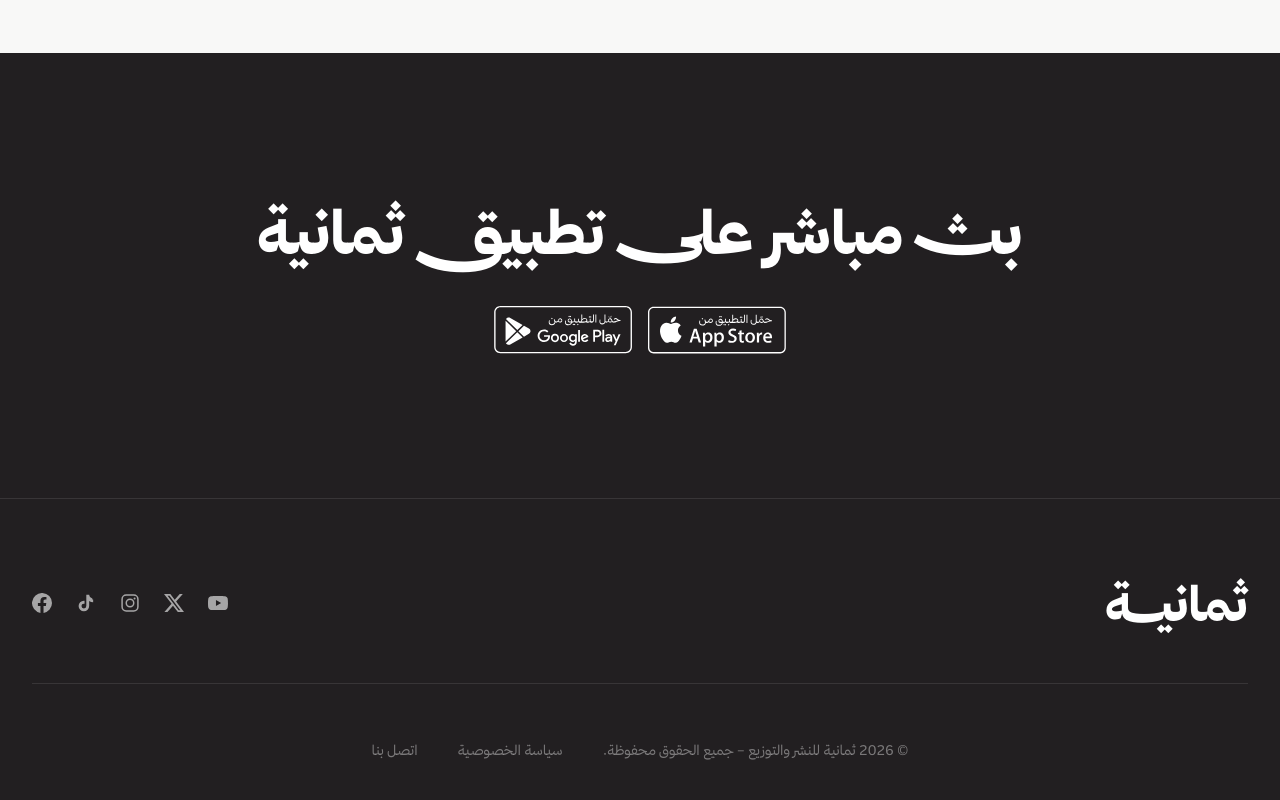
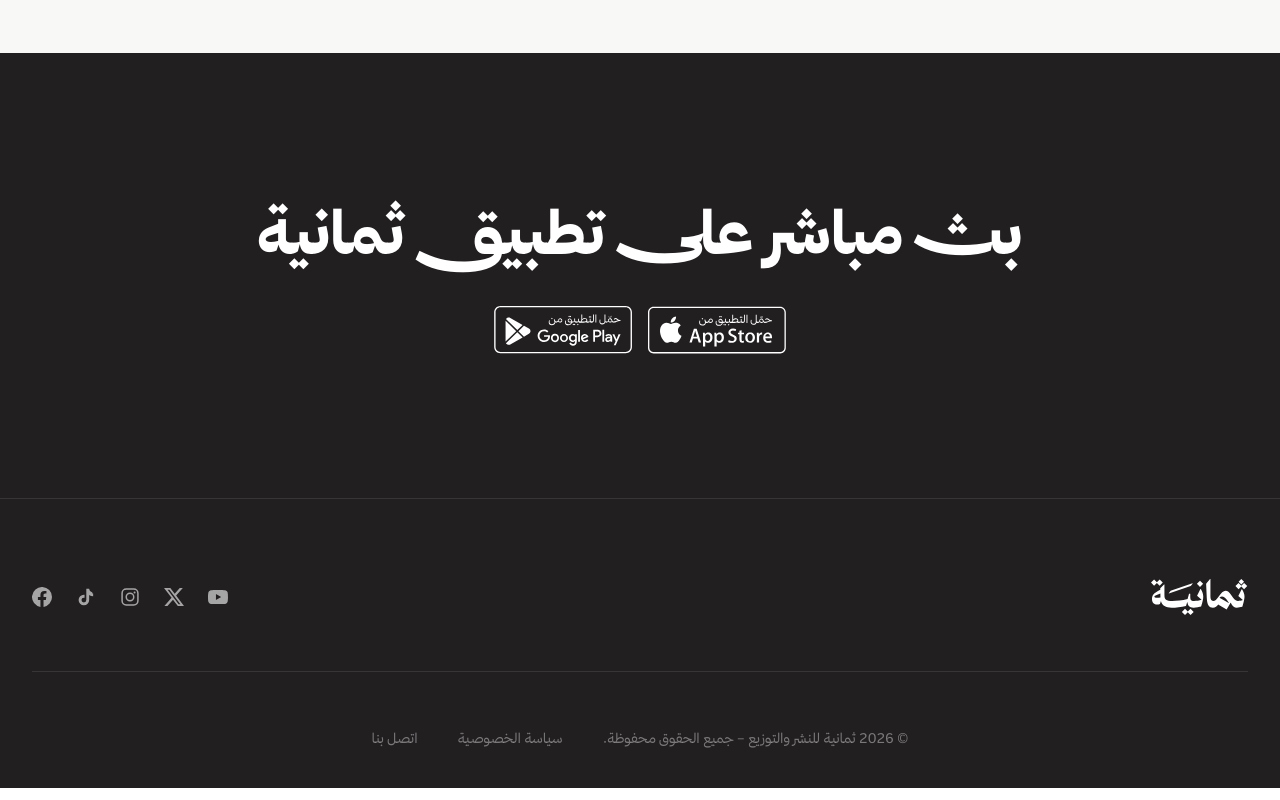
Before and after one commit to karimsoliman7/esports-world-cup-landing, a Next.js app: page /ar in a window 1280 px wide. Shown: the part 7764-8564 px from the top of the page. Built offline with nearby package versions, Linux system fonts and the light colour scheme.

Commit message:
Use real AR/EN wordmark logos in footer
Replaced the footer wordmark text with the provided Thmanyah
logo SVGs, per locale.

Co-Authored-By: Claude Fable 5 <noreply@anthropic.com>

```diff
--- a/components/Footer.tsx
+++ b/components/Footer.tsx
@@ -39,9 +39,11 @@ export default function Footer({
       <div className="border-t border-white/10">
         <div className="mx-auto max-w-7xl px-5 pb-10 pt-14 md:px-8 md:pt-20">
           <div className="flex flex-col items-center gap-10 md:flex-row md:items-center md:justify-between">
-            <p className="text-4xl font-black leading-none md:text-5xl">
-              {locale === "ar" ? "ثمانيـــة" : "thmanyah"}
-            </p>
+            <img
+              src={locale === "ar" ? "/figma/wordmark-ar.svg" : "/figma/wordmark-en.svg"}
+              alt={locale === "ar" ? "ثمانية" : "thmanyah"}
+              className="h-8 w-auto md:h-9"
+            />
             <div className="flex items-center gap-6" aria-label={dict.social}>
               <SocialLink href="https://youtube.com/@thmanyah" label="YouTube">
                 <YouTubeIcon />
```
Also changed, not shown: public/figma/wordmark-ar.svg (added), public/figma/wordmark-en.svg (added).
